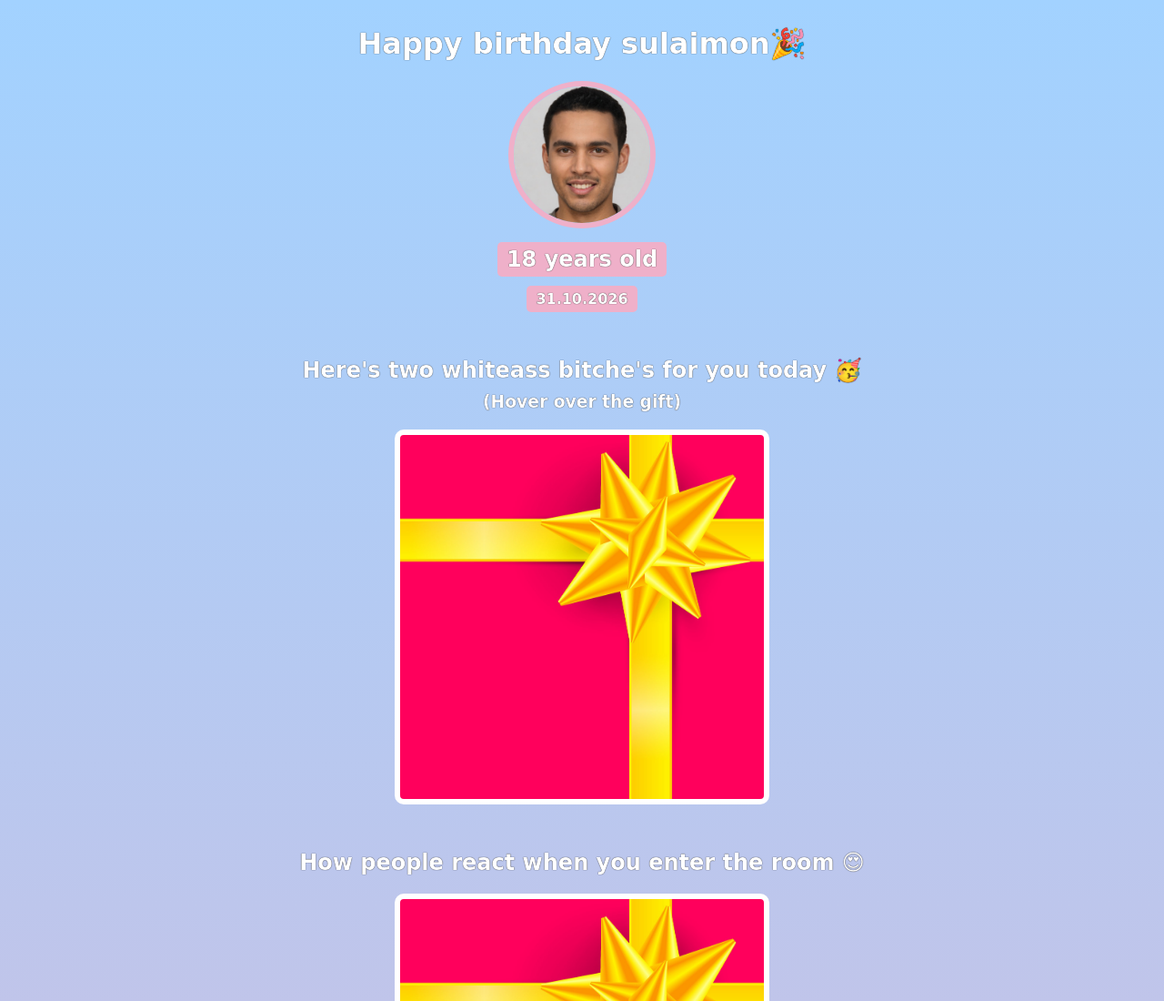
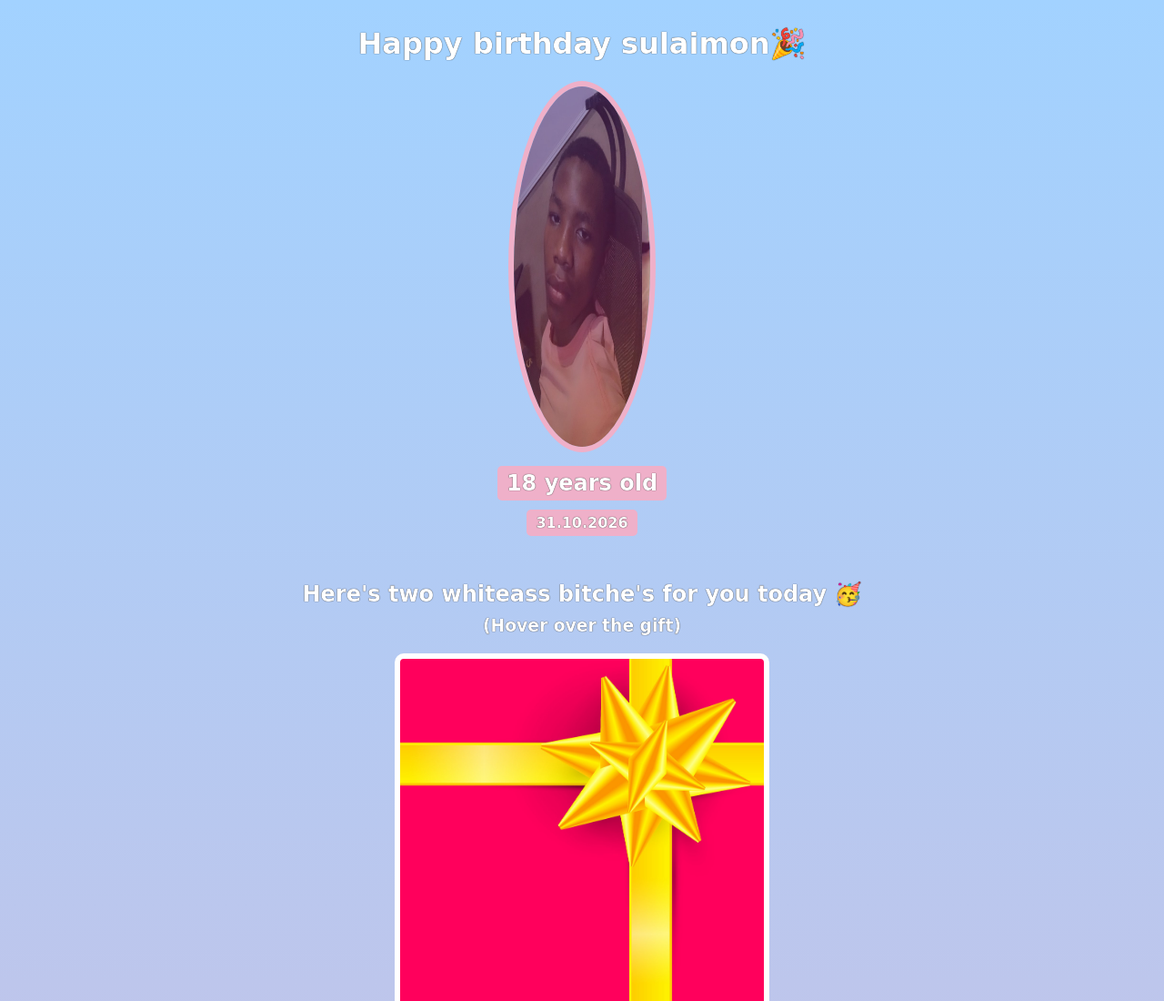
Before and after one commit to SanusiSulaimon00/Birthday-site, a website built with Vite: page Scrim-s01u1rs/index.html in a window 1280 px wide. Shown: the top 1100 px of the page at 91% size. Built offline with nearby package versions, Linux system fonts and the light colour scheme; a web font is replaced by a local one.

Commit message:
change the img to tunde

```diff
--- a/Scrim-s01u1rs/index.html
+++ b/Scrim-s01u1rs/index.html
@@ -8,7 +8,7 @@
     <body>
         <div id="header">
             <h1>Happy birthday sulaimon🎉</h1>
-            <img id="bff-img" src="images/nick.jpg">
+            <img id="bff-img" src="images/tundepic.jpg">
             <h2 id="bday-age">18 years old</h2>
             <h4 id="bday-date">31.10.2026</h4>
         </div>
```
